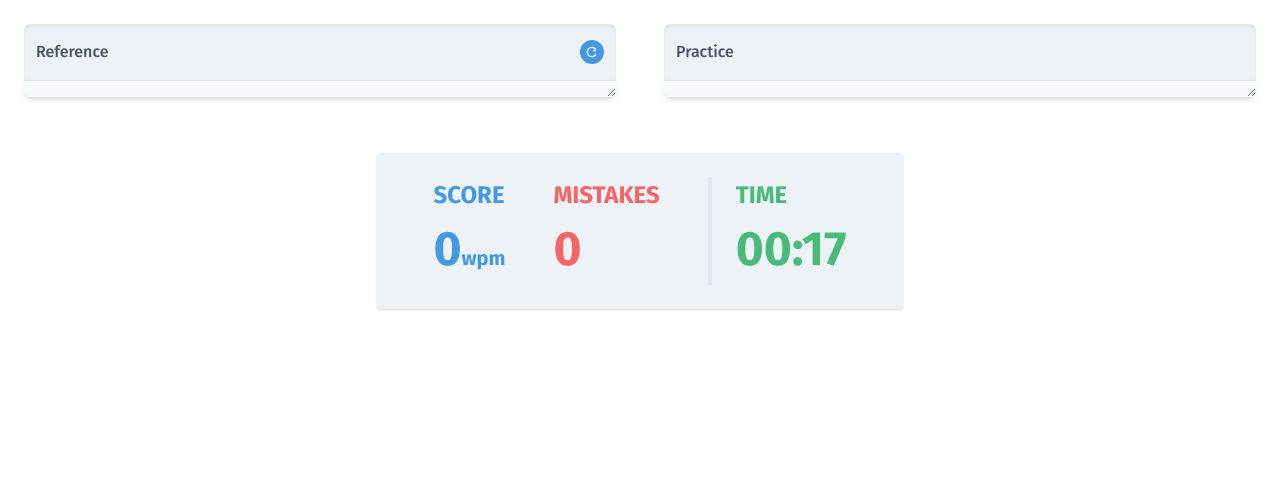
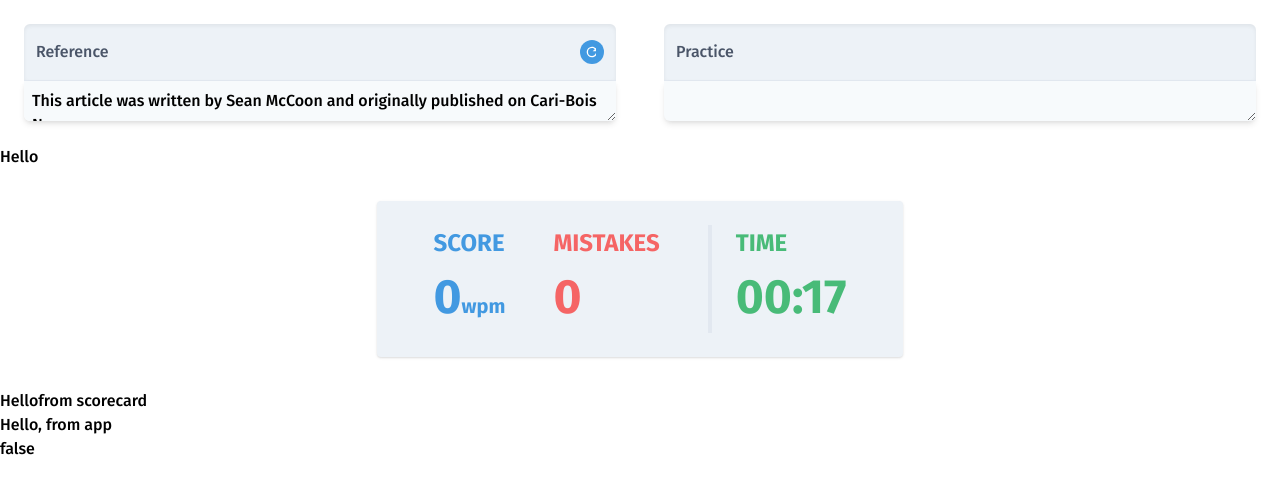
Before and after one commit to rupamkairi/TypGame, a Vue app: page / in a window 1280 px wide. Shown: the top 494 px of the page. Built offline with nearby package versions, Linux system fonts and the light colour scheme; no server answers.

Commit message:
testing vue reactivity with Compositions

```diff
--- a/src/App.vue
+++ b/src/App.vue
@@ -1,16 +1,28 @@
 <template>
   <TypingArea />
   <ScoreCard />
+  <p>{{ message }}from app</p>
+  <p>{{ startFlag }}</p>
 </template>
 
 <script>
 import TypingArea from "./components/TypingArea.vue";
 import ScoreCard from "./components/ScoreCard.vue";
+
+import store from "./store";
+
 export default {
   name: "App",
   components: {
     TypingArea,
     ScoreCard,
   },
+  setup() {
+    const { message, startFlag, updateMessage } = store();
+
+    updateMessage("Hello, ");
+
+    return { message: message, startFlag: startFlag };
+  },
 };
 </script>
--- a/src/components/ScoreCard.vue
+++ b/src/components/ScoreCard.vue
@@ -21,16 +21,21 @@
       </div>
     </div>
   </div>
+  <p>{{ message }}from scorecard</p>
 </template>
 
 <script>
+import store from "../store";
+
 export default {
   name: "ScoreCard",
-  data() {
+  setup() {
+    const { message } = store();
     return {
       score: 0,
       mistakes: 0,
       time: "00:17",
+      message: message,
     };
   },
 };
--- a/src/components/TypingArea.vue
+++ b/src/components/TypingArea.vue
@@ -39,9 +39,12 @@
       ></textarea>
     </div>
   </div>
+  <p>{{ msg }}</p>
 </template>
 
 <script>
+import store from "../store";
+
 export default {
   name: "TypingArea",
   data() {
@@ -55,6 +58,12 @@ export default {
       stoptime: Number,
       mistakes: [],
     };
+  },
+  computed: {
+    msg() {
+      const { message } = store();
+      return message.value;
+    },
   },
   mounted() {
     this.fetchText();
@@ -102,31 +111,34 @@ export default {
       // timer state reset
       // scores and mistake reset
 
-      let proxy = "https://cors-anywhere.herokuapp.com/";
-      let url = `${location.protocol}//${location.host}/api/random`;
-      console.log(url);
-      fetch(url)
-        .then((response) => response.json())
-        .then((data) => {
-          this.referenceText = data.text;
-        })
-        .then(() => {
-          this.textareaHeight = document.getElementById(
-            "reference"
-          ).scrollHeight;
-          document.getElementById("reference").style.height =
-            this.textareaHeight + "px";
-          document.getElementById("practice").style.height =
-            this.textareaHeight + "px";
-        });
+      // let proxy = "https://cors-anywhere.herokuapp.com/";
+      // let url = `${location.protocol}//${location.host}/api/random`;
+      // console.log(url);
+      // fetch(url)
+      //   .then((response) => response.json())
+      //   .then((data) => {
+      //     this.referenceText = data.text;
+      //   })
+      //   .then(() => {
+      //     this.textareaHeight = document.getElementById(
+      //       "reference"
+      //     ).scrollHeight;
+      //     document.getElementById("reference").style.height =
+      //       this.textareaHeight + "px";
+      //     document.getElementById("practice").style.height =
+      //       this.textareaHeight + "px";
+      //   });
 
-      // this.referenceText =
-      //   "This article was written by Sean McCoon and originally published on Cari-Bois News.";
-      // this.textareaHeight = document.getElementById("reference").scrollHeight;
-      // document.getElementById("reference").style.height =
-      //   this.textareaHeight + "px";
-      // document.getElementById("practice").style.height =
-      //   this.textareaHeight + "px";
+      this.referenceText =
+        "This article was written by Sean McCoon and originally published on Cari-Bois News.";
+      this.textareaHeight = document.getElementById("reference").scrollHeight;
+      document.getElementById("reference").style.height =
+        this.textareaHeight + "px";
+      document.getElementById("practice").style.height =
+        this.textareaHeight + "px";
+
+      const { message } = store();
+      console.log(message.value);
     },
   },
 };
--- /dev/null
+++ b/src/store/index.js
@@ -0,0 +1,18 @@
+import { reactive, toRefs } from "vue";
+
+export default function store() {
+  const state = reactive({
+    message: "Hello",
+    startFlag: false,
+  });
+
+  const updateMessage = (message) => {
+    state.message = message;
+  };
+
+  const updateStart = () => {
+    startFlag.value = true;
+  };
+
+  return { ...toRefs(state), updateMessage, updateStart };
+}
```
